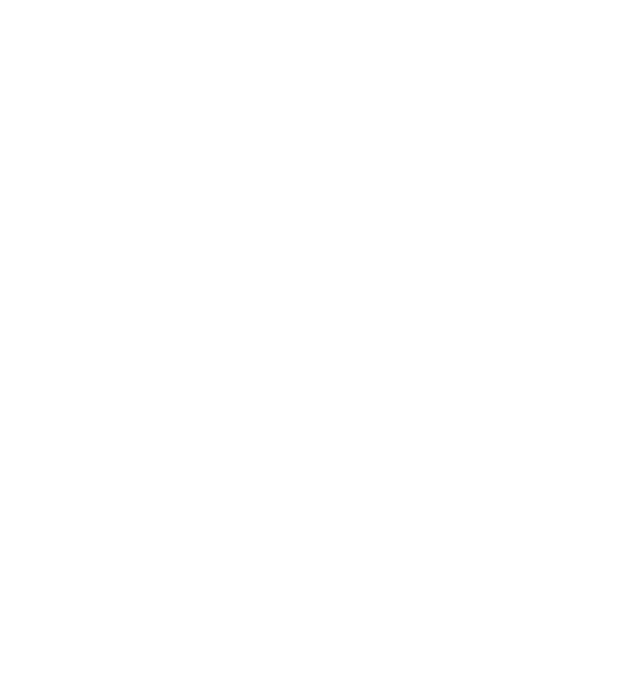
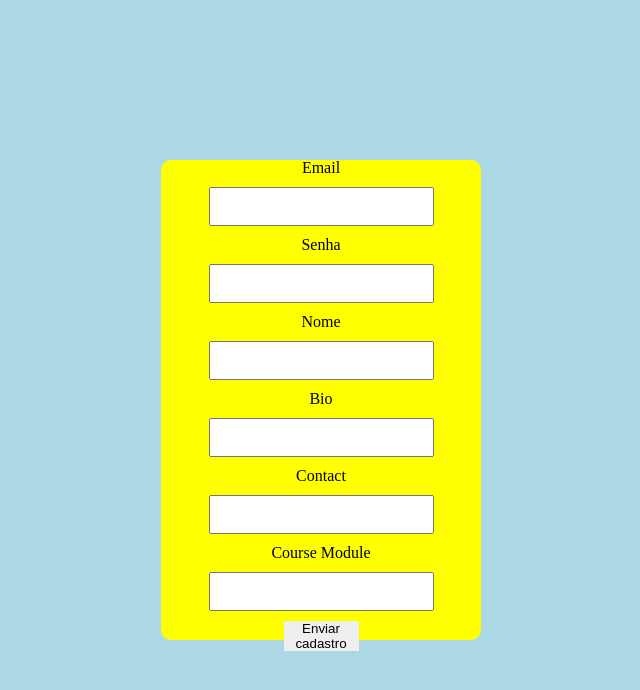
Before and after one commit to arycmn/Kenziehub, a React (Create React App) app: page /register in a window 1280 px wide. Shown: the top 690 px of the page, without its empty margins (319-959 px from the left). Built offline with nearby package versions, Linux system fonts and the light colour scheme.

Commit message:
fix: login structure, basic sign-in structure added

```diff
--- a/src/pages/login/index.jsx
+++ b/src/pages/login/index.jsx
@@ -1,16 +1,21 @@
-import { PageLogin, BoxLogin, Info, Input, Button } from "./styled";
+import { PageLogin, FormLogin, InfoLog, InputLog, ButtonLog } from "./styled";
 
 const Login = () => {
+  const handleSubmit = (e) => {
+    e.preventDefault();
+    console.log("ok");
+  };
+
   return (
     <>
       <PageLogin>
-        <BoxLogin>
-          <Info>Usuário</Info>
-          <Input />
-          <Info>Senha</Info>
-          <Input />
-          <Button>Entrar</Button>
-        </BoxLogin>
+        <FormLogin onSubmit={handleSubmit}>
+          <InfoLog>Usuário</InfoLog>
+          <InputLog />
+          <InfoLog>Senha</InfoLog>
+          <InputLog />
+          <ButtonLog type="submit">Entrar</ButtonLog>
+        </FormLogin>
       </PageLogin>
     </>
   );
--- a/src/pages/login/styled.js
+++ b/src/pages/login/styled.js
@@ -10,7 +10,7 @@ export const PageLogin = styled.div`
   align-items: center;
 `;
 
-export const BoxLogin = styled.div`
+export const FormLogin = styled.form`
   width: 25%;
   height: 40%;
   background: yellow;
@@ -21,13 +21,13 @@ export const BoxLogin = styled.div`
   align-items: center;
 `;
 
-export const Info = styled.div`
+export const InfoLog = styled.div`
   width: 75%;
   margin-top: 10px;
   text-align: center;
 `;
 
-export const Input = styled.input`
+export const InputLog = styled.input`
   width: 75%;
   height: 12.5%;
   margin-top: 10px;
@@ -35,7 +35,7 @@ export const Input = styled.input`
   outline: none;
 `;
 
-export const Button = styled.button`
+export const ButtonLog = styled.button`
   width: 25%;
   height: 12.5%;
   margin-top: 10px;
--- a/src/pages/sign-in/index.jsx
+++ b/src/pages/sign-in/index.jsx
@@ -1,9 +1,36 @@
-import { BoxSignIn } from "./styled";
+import {
+  PageSignIn,
+  FormSignIn,
+  InfoSign,
+  InputSign,
+  ButtonSign,
+} from "./styled";
 
 const SignIn = () => {
+  const handleSubmit = (e) => {
+    e.preventDefault();
+    console.log("ok");
+  };
+
   return (
     <>
-      <BoxSignIn></BoxSignIn>
+      <PageSignIn>
+        <FormSignIn onSubmit={handleSubmit}>
+          <InfoSign>Email</InfoSign>
+          <InputSign />
+          <InfoSign>Senha</InfoSign>
+          <InputSign />
+          <InfoSign>Nome</InfoSign>
+          <InputSign />
+          <InfoSign>Bio</InfoSign>
+          <InputSign />
+          <InfoSign>Contact</InfoSign>
+          <InputSign />
+          <InfoSign>Course Module</InfoSign>
+          <InputSign type="select" />
+          <ButtonSign type="submit">Enviar cadastro</ButtonSign>
+        </FormSignIn>
+      </PageSignIn>
     </>
   );
 };
--- a/src/pages/sign-in/styled.js
+++ b/src/pages/sign-in/styled.js
@@ -1,6 +1,21 @@
 import styled from "styled-components";
+import {
+  PageLogin,
+  FormLogin,
+  InfoLog,
+  InputLog,
+  ButtonLog,
+} from "../login/styled";
 
-export const BoxSignIn = styled.div`
-  width: 50%;
-  height: 50%;
+export const PageSignIn = styled(PageLogin)``;
+
+export const FormSignIn = styled(FormLogin)`
+  height: 60%;
+  padding: 10px;
 `;
+
+export const InfoSign = styled(InfoLog)``;
+
+export const InputSign = styled(InputLog)``;
+
+export const ButtonSign = styled(ButtonLog)``;
```
